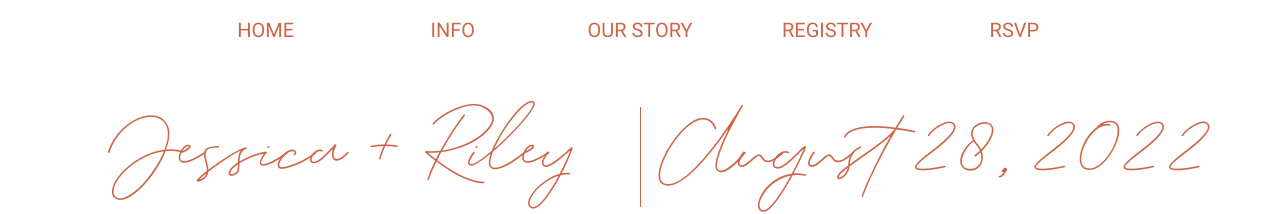
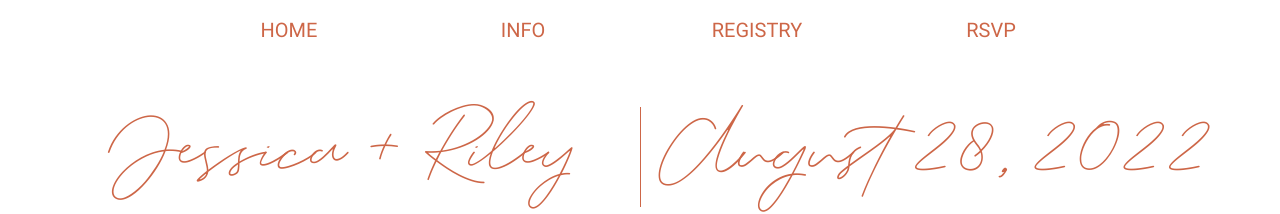
Before and after one commit to rlycrvns/weddingV3, a Next.js app: page /info in a window 1280 px wide. Shown: the top 214 px of the page. Built offline with nearby package versions, Linux system fonts and the light colour scheme.

Commit message:
hide story page

```diff
--- a/components/Nav/index.js
+++ b/components/Nav/index.js
@@ -6,7 +6,6 @@ import Triangle from "@components/Triangle";
 const navItems = [
   { link: "", name: "Home" },
   { link: "info", name: "Info" },
-  { link: "our-story", name: "Our Story" },
   { link: "registry", name: "Registry" },
   { link: "rsvp", name: "RSVP" }
 ];
--- a/components/NavMobile/index.js
+++ b/components/NavMobile/index.js
@@ -6,7 +6,6 @@ import styles from "./navMobile.module.scss";
 const navItems = [
   { link: "", name: "Home" },
   { link: "info", name: "Info" },
-  { link: "our-story", name: "Our Story" },
   { link: "registry", name: "Registry" },
   { link: "rsvp", name: "RSVP" }
 ];
```
